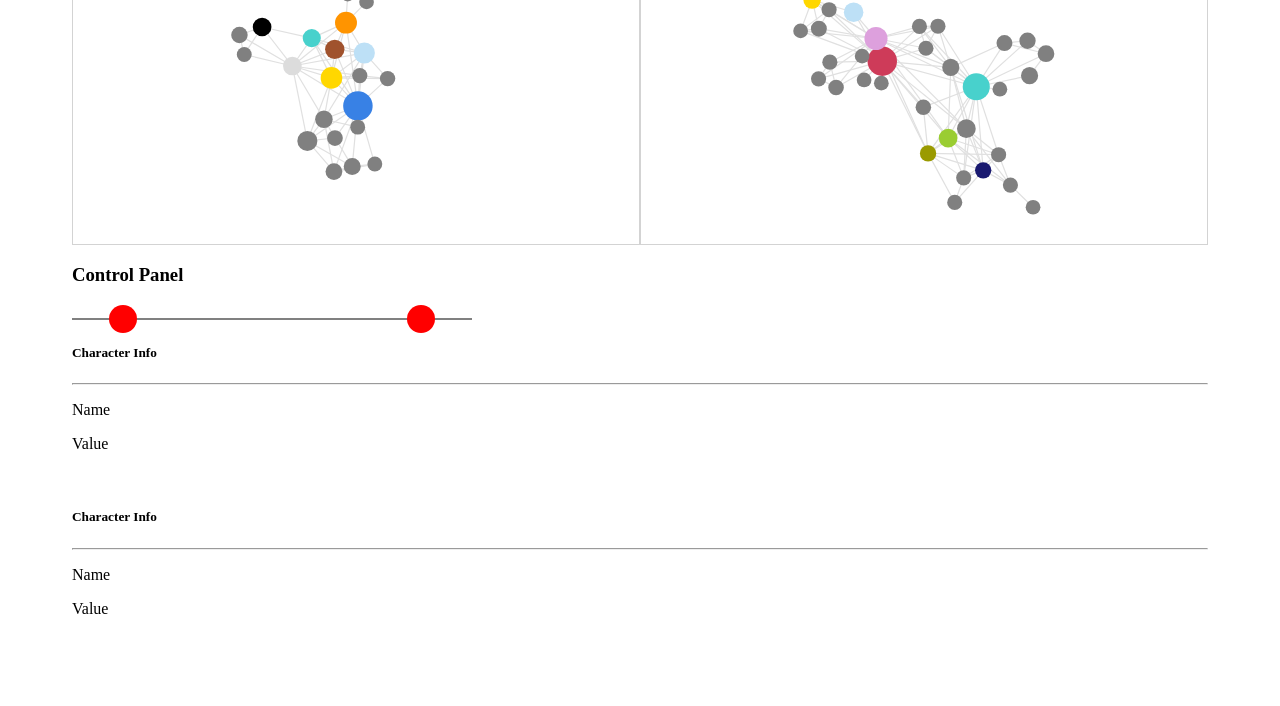
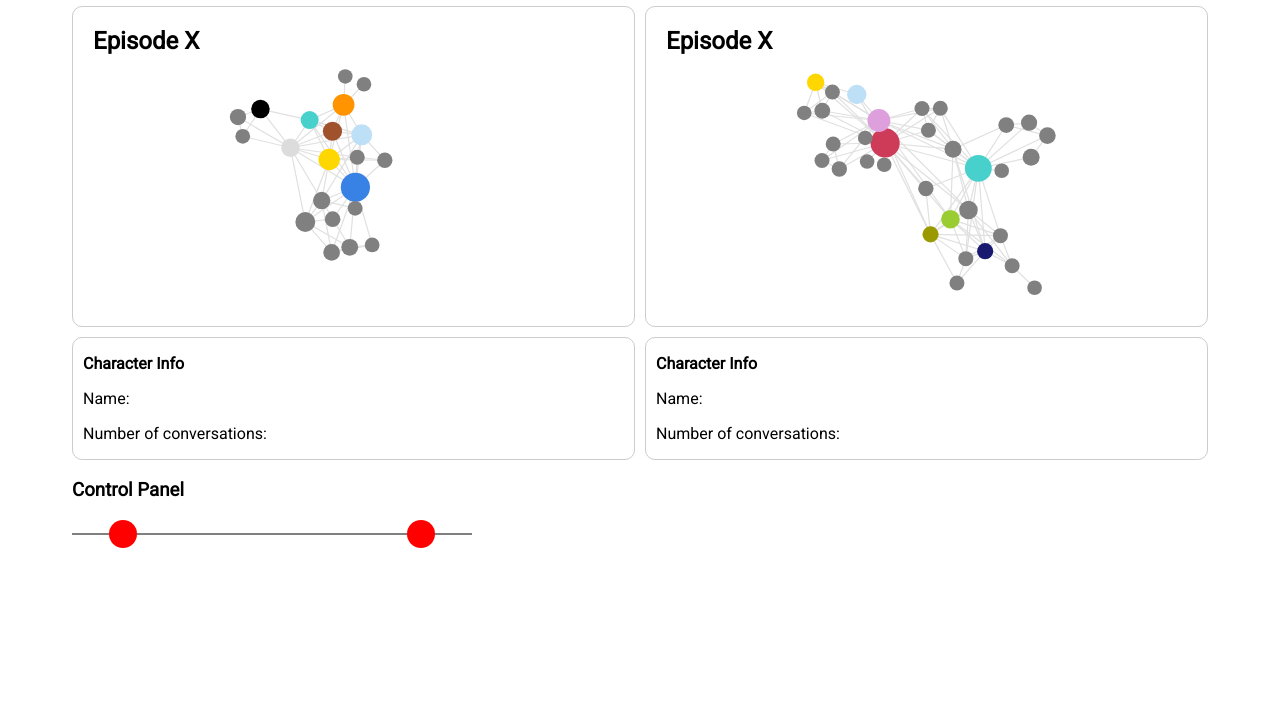
Before and after one commit to rasmussvala/TNM111_InfoVis, a website: page Assignment4/index.html in a window 1280 px wide. Shown: the part 147-853 px from the top of the page. After the commit the page ends 800 px from the top, so only its background shows below. Drawn offline with Linux system fonts and the light colour scheme.

Commit message:
added css

```diff
--- a/Assignment4/CSS/style.css
+++ b/Assignment4/CSS/style.css
@@ -1,14 +1,39 @@
-.graph {
-  border: 1px solid lightgray;
-  width: 100%;
+.grid-container {
+  display: grid;
+  grid-template-columns: repeat(2, 1fr);
+  grid-gap: 10px;
 }
 
-.visualization-container {
-  display: flex;
+.grid-item {
+  border: 1px solid #ccc;
+  text-align: left;
+  border-radius: 10px;
+  position: relative;
+}
+
+.grid-item h2 {
+  position: absolute;
+  top: 0;
+  left: 0;
+  z-index: 2;
+}
+
+.grid-item .graph {
+  z-index: 1;
+  border-radius: 10px;
+}
+
+h2 {
+  margin-left: 20px;
+}
+
+p {
+  margin-left: 10px;
 }
 
 body {
   padding: 4em;
+  font-family: "Roboto", sans-serif;
 }
 
 input[type="range"] {
--- a/Assignment4/assignment4.js
+++ b/Assignment4/assignment4.js
@@ -236,8 +236,8 @@ function nodeTooltip(node, svgId) {
   if (tooltip) {
     if (node && node.data()[0]) {
       let data = node.data()[0];
-      tooltip.select(".name").text("Name:" + data.name);
-      tooltip.select(".value").text("Value:" + data.value);
+      tooltip.select(".name").text("Name: " + data.name);
+      tooltip.select(".value").text("Number of conversations: " + data.value);
     } else {
       tooltip.select(".name").text("");
       tooltip.select(".value").text("");
--- a/Assignment4/index.html
+++ b/Assignment4/index.html
@@ -6,12 +6,41 @@
     <title>Star Wars Conversations</title>
     <script src="./lib/d3/d3.v7.min.js"></script>
     <link rel="stylesheet" href="./CSS/style.css" />
+    <link
+      href="https://fonts.googleapis.com/css?family=Roboto"
+      rel="stylesheet"
+    />
   </head>
 
   <body>
-    <div class="visualization-container">
-      <svg class="graph" viewBox="0 0 1920 1080" id="diagram1"></svg>
-      <svg class="graph" viewBox="0 0 1920 1080" id="diagram2"></svg>
+    <h1>Star Wars Conversations</h1>
+
+    <div class="grid-container">
+      <div class="grid-item">
+        <h2>Episode X</h2>
+        <svg class="graph" viewBox="0 0 1920 1080" id="diagram1"></svg>
+      </div>
+
+      <div class="grid-item">
+        <h2>Episode X</h2>
+        <svg class="graph" viewBox="0 0 1920 1080" id="diagram2"></svg>
+      </div>
+
+      <div class="grid-item">
+        <div id="tooltip-diagram1">
+          <p><strong>Character Info</strong></p>
+          <p><span class="name">Name:</span></p>
+          <p><span class="value">Number of conversations:</span></p>
+        </div>
+      </div>
+
+      <div class="grid-item">
+        <div id="tooltip-diagram2">
+          <p><strong>Character Info</strong></p>
+          <p><span class="name">Name:</span></p>
+          <p><span class="value">Number of conversations:</span></p>
+        </div>
+      </div>
     </div>
 
     <div class="control-panel">
@@ -24,22 +53,6 @@
       </div>
     </div>
 
-    <div id="tooltip-diagram1">
-      <br />
-      <h5><strong>Character Info</strong></h5>
-      <hr />
-      <p><span class="name">Name</span></p>
-      <p><span class="value">Value</span></p>
-    </div>
-
-    <div id="tooltip-diagram2">
-      <br />
-      <h5><strong>Character Info</strong></h5>
-      <hr />
-      <p><span class="name">Name</span></p>
-      <p><span class="value">Value</span></p>
-    </div>
-
     <script src="assignment4.js" type="module"></script>
   </body>
 </html>
```
